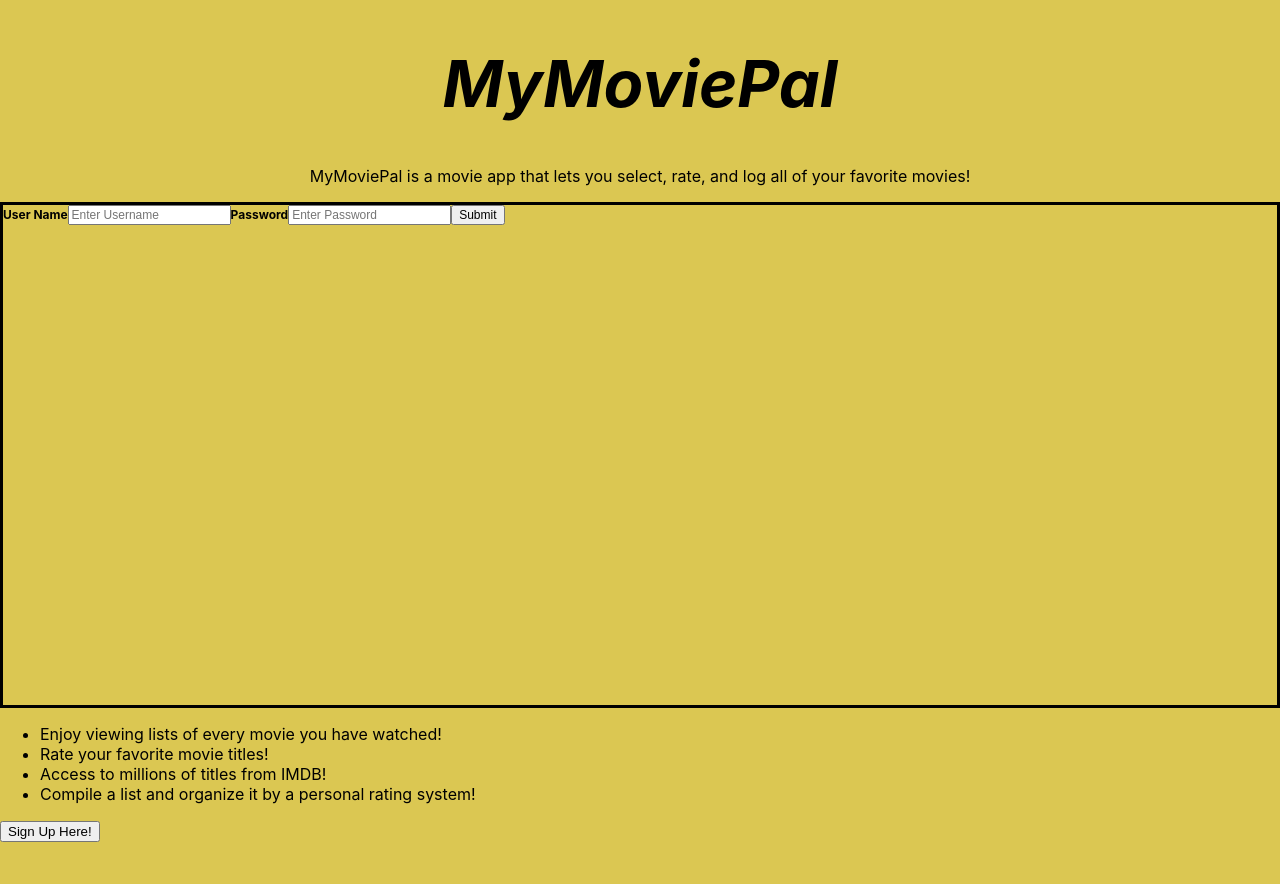
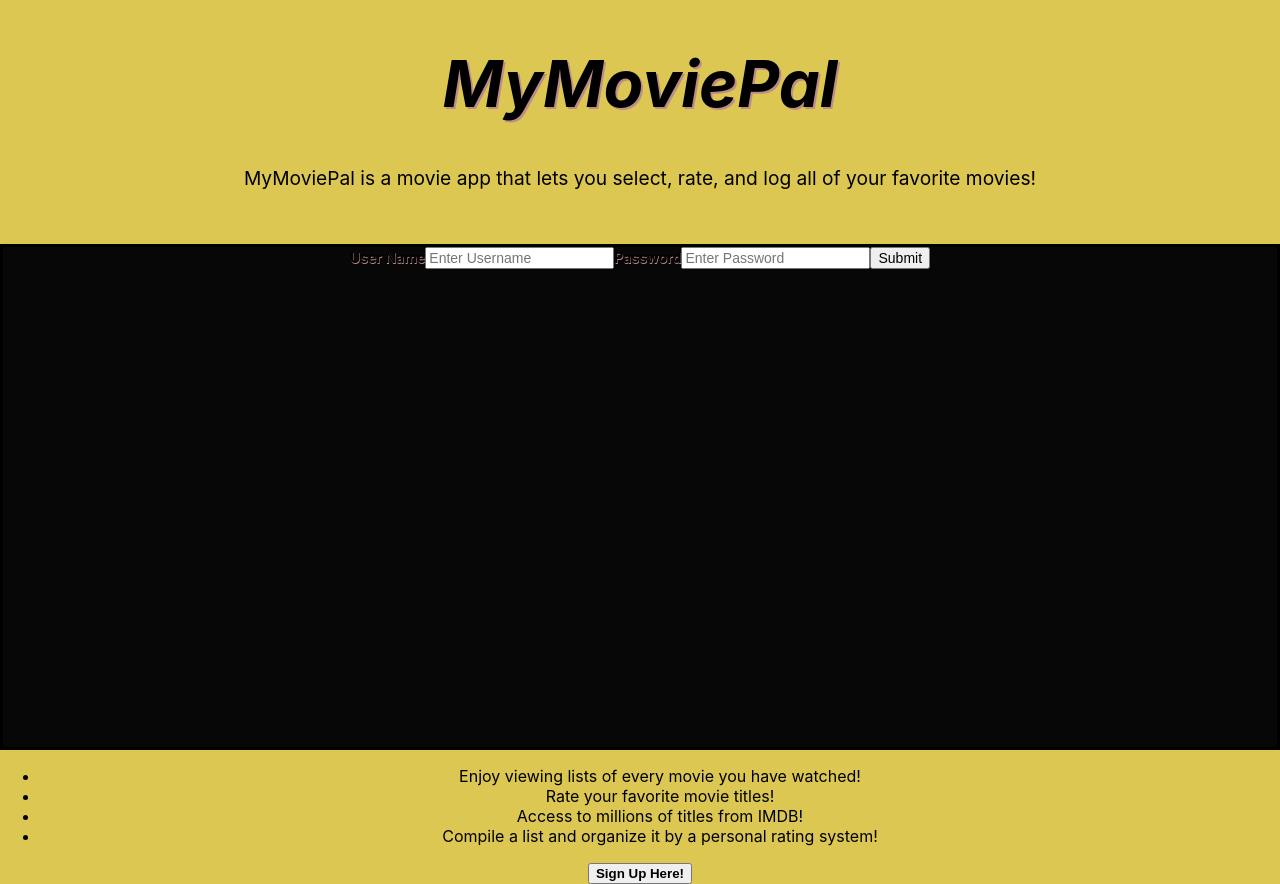
Before and after one commit to Allen-Craig/MyMoviePal, a React (Create React App) app: page / in a window 1280 px wide. Before the commit the page ends 842 px from the top, so only its background shows below. Built offline with nearby package versions, Linux system fonts and the light colour scheme.

Commit message:
worked on CSS for Home and App

```diff
--- /dev/null
+++ b/src/App.css
@@ -0,0 +1,60 @@
+body {
+  background-color: rgb(219, 199, 82);
+  /* background-image: url("https://i.imgur.com/prxM7VG.jpg");
+  background-repeat: no-repeat;
+  background-size: cover;
+  height: 500px;
+  width: 700px;*/
+
+  margin: 0;
+  font-family: -apple-system, BlinkMacSystemFont, "Segoe UI", Roboto, Oxygen,
+    Ubuntu, Cantarell, "Open Sans", "Helvetica Neue", sans-serif;
+}
+p {
+  font-size: larger;
+}
+h1 {
+  text-shadow: 2px 2px #bd8c8c;
+  text-align: center;
+  font-size: 65px;
+  font-style: oblique;
+}
+
+h3 {
+  text-shadow: 2px 2px #702a2a;
+  color: white;
+}
+
+form * {
+  font-size: 14px;
+}
+
+/*form {
+  margin: 0;
+  position: absolute;
+  top: 50%;
+  left: 50%;
+  -ms-transform: translate(-50%, -50%);
+  transform: translate(-50%, -50%);
+  display: flex;
+  gap: 5px;
+}*/
+
+form td:last-child {
+  display: flex;
+  justify-content: space-evenly;
+}
+
+th,
+td {
+  background-color: rgb(168, 210, 235);
+  border: 2px solid #444242;
+  text-align: left;
+  padding: 8px;
+  font-size: 14px;
+}
+
+table {
+  border-collapse: collapse;
+  width: 100%;
+}
--- a/src/App.js
+++ b/src/App.js
@@ -3,6 +3,7 @@
 import { SignUp } from "./SignUp";
 import { MyMovies } from "./MyMovies";
 import * as React from "react";
+import "./App.css";
 function App() {
   return (
     <Routes>
--- a/src/Home.js
+++ b/src/Home.js
@@ -39,15 +39,18 @@
           </button>
         </div>
       </form>
+      <div class="foot">
         <ul>
           <li>Enjoy viewing lists of every movie you have watched!</li>
           <li>Rate your favorite movie titles!</li>
           <li>Access to millions of titles from IMDB!</li>
           <li>Compile a list and organize it by a personal rating system!</li>
         </ul>
+
         <button className="signUp" onClick={() => navigate("/sign-up")}>
-        Sign Up Here!
+          <b>Sign Up Here!</b>
         </button>
+      </div>
     </div>
   );
 }
--- a/src/index.css
+++ b/src/index.css
@@ -1,28 +1,17 @@
-body {
-  background-color: rgb(219, 199, 82);
-  /* background-image: url("https://i.imgur.com/prxM7VG.jpg");
-  background-repeat: no-repeat;
-  background-size: cover;
-  height: 500px;
-  width: 700px;*/
-
-  margin: 0;
-  font-family: -apple-system, BlinkMacSystemFont, "Segoe UI", Roboto, Oxygen,
-    Ubuntu, Cantarell, "Open Sans", "Helvetica Neue", sans-serif;
+.head {
+  text-align: center;
+  height: 200px;
+  position: relative;
 }
 
-h1 {
+.container {
+  text-shadow: 0.5px 0.5px #bd8c8c;
+  background-color: #070707;
+  height: 500px;
+  border: 3px solid;
   text-align: center;
-  font-size: 65px;
-  font-style: oblique;
-}
-.head {
-  text-align: center;
-}
-.container {
-  height: 500px;
-  position: relative;
-  border: 3px solid;
+  align-items: center;
+  content: center;
 }
 
 .vertical-center {
@@ -41,35 +30,8 @@
   padding: 1rem;
 }
 
-table {
-  border-collapse: collapse;
-  width: 100%;
+.foot {
+  text-align: center;
+  align-items: center;
+  content: center;
 }
-
-th,
-td {
-  background-color: rgb(168, 210, 235);
-  border: 2px solid #444242;
-  text-align: left;
-  padding: 8px;
-  font-size: 14px;
-}
-
-/*form {
-  margin: 0;
-  position: absolute;
-  top: 50%;
-  left: 50%;
-  -ms-transform: translate(-50%, -50%);
-  transform: translate(-50%, -50%);
-  display: flex;
-  gap: 5px;
-}*/
-
-form td:last-child {
-  display: flex;
-  justify-content: space-evenly;
-}
-form * {
-  font-size: 12px;
-}
```
Lines whose indentation alone changed are shown as unchanged.
